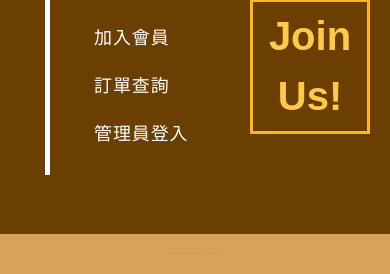
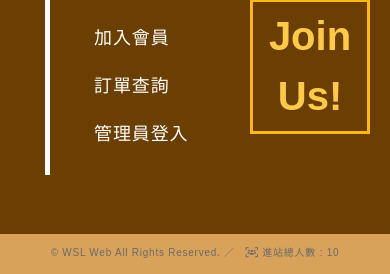
Before and after one commit to staybreeze/Portfolio, a PHP site: page /online_store/add.php in a window 390 px wide. Shown: the part 1372-1646 px from the top of the page. Run offline with PHP 8.4, Linux system fonts and the light colour scheme; tables that the repository leaves empty or names only in its code hold one stand-in row (values such as "Sample post").

Commit message:
style(online-store):調整copyright CSS

```diff
--- a/db.php
+++ b/db.php
@@ -5,7 +5,7 @@ session_start();
 class db
 {
 
-    protected $dsn = "mysql:host=localhost;charset=utf8;dbname=portfolio";
+    protected $dsn = "mysql:host=localhost;charset=utf8;dbname=s1120421";
     protected $pdo;
     protected $table;
 
@@ -15,7 +15,7 @@ class db
         $this->table = $table;
 
         // 類別中，要吃到自己所處{}外的變數，需要加上$this->
-        $this->pdo = new PDO($this->dsn, 'root', '');
+        $this->pdo = new PDO($this->dsn, 's1120421', 's1120421');
     }
 
 
--- a/online_store/api/back_process_article.php
+++ b/online_store/api/back_process_article.php
@@ -130,7 +130,7 @@ $time=$article['time'];
 
   if (file_put_contents($filename, $articleContent)) {
     echo "文章新增成功！ <a href='{$filename}'>檢視文章</a>";
-    header("Location: ../back/articles_edit.php?do=articles&edit&p={$_GET['p']}");
+    header("Location: ../back/articles_edit.php?do=articles&edit");
   } else {
     echo "文章新增失敗！";
     header("Location:../back/articles_edit.php?do=articles&edit&p={$_GET['p']}");
--- a/online_store/inc/copyright.php
+++ b/online_store/inc/copyright.php
@@ -2,7 +2,7 @@
 
 @media screen and (max-width: 450px) {
             .copyright p{
-                font-size: 1px;
+                font-size: 10px;
             }}
 </style>
 
@@ -14,7 +14,7 @@
 
   </footer>
   <div class="copyright">
-    <div class="d-flex"></div>
+    <div class="d-flex mt-1"></div>
 
     <p>© WSL Web All Rights Reserved. ／　<i class="fa-solid fa-users-viewfinder"></i>
     進站總人數 : <?=$Total->find(1)['total'];?>
```
Also changed, not shown: README.md (deleted), ScreenShot/README.md (deleted).
